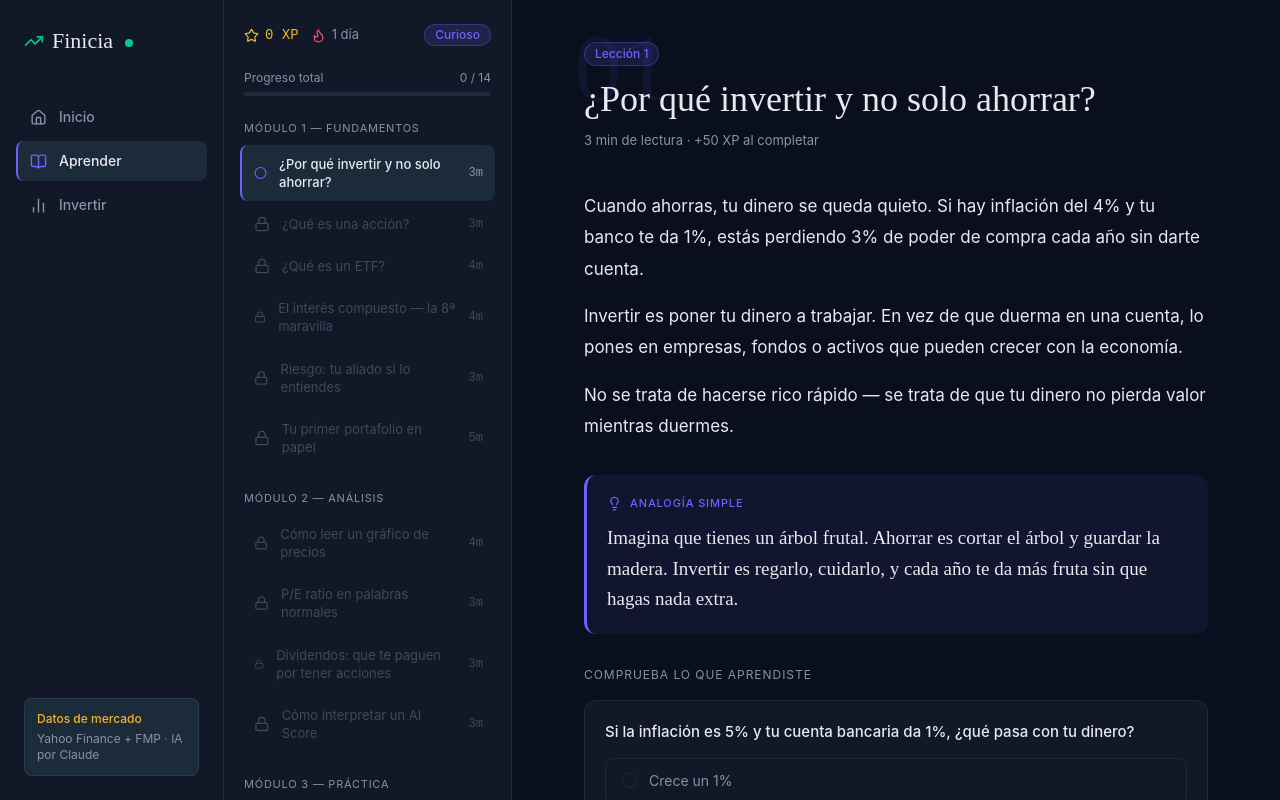
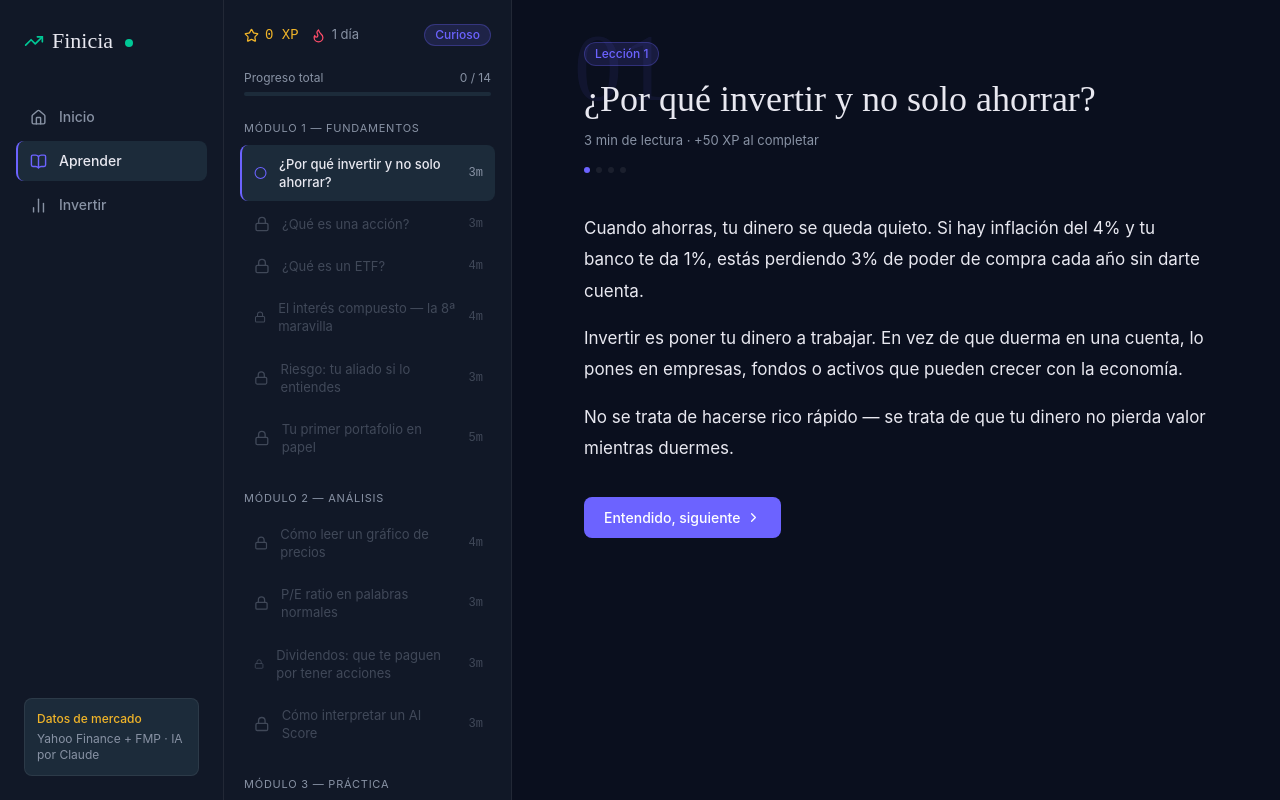
Before and after one commit to svalenciaben/finicia, a Next.js app: page /learn in a window 1280 px wide. Built offline with nearby package versions, Linux system fonts and the light colour scheme.

Commit message:
fix: lesson now flows step by step - concept, analogy, then one question at a time

```diff
--- a/components/LessonView.tsx
+++ b/components/LessonView.tsx
@@ -71,151 +71,142 @@ interface Props {
   onComplete: () => void;
 }
 
+// Steps: 0=concept, 1=analogy, 2..2+quiz.length-1=quiz questions, last=done
 export default function LessonView({ lesson, completed, onComplete }: Props) {
+  const data = LESSONS_DATA[lesson.id] ?? DEFAULT_LESSON;
+  const STEP_CONCEPT = 0;
+  const STEP_ANALOGY = 1;
+  const STEP_QUIZ_START = 2;
+  const totalSteps = STEP_QUIZ_START + data.quiz.length;
+
+  const [step, setStep] = useState(0);
   const [quizAnswers, setQuizAnswers] = useState<Record<number, number>>({});
   const [showXp, setShowXp] = useState(false);
 
-  const data = LESSONS_DATA[lesson.id] ?? DEFAULT_LESSON;
-  const quizDone = data.quiz.every((_, i) => quizAnswers[i] !== undefined);
+  const currentQuizIdx = step - STEP_QUIZ_START;
+  const isQuizStep = step >= STEP_QUIZ_START && step < totalSteps;
+  const isDone = step >= totalSteps;
+  const currentQ = isQuizStep ? data.quiz[currentQuizIdx] : null;
+  const currentAnswered = currentQ !== null && quizAnswers[currentQuizIdx] !== undefined;
 
-  const handleAnswer = (qi: number, ai: number) => {
-    if (quizAnswers[qi] !== undefined) return;
-    setQuizAnswers((prev) => ({ ...prev, [qi]: ai }));
-    if (qi === data.quiz.length - 1 && !completed) {
+  const handleAnswer = (ai: number) => {
+    if (quizAnswers[currentQuizIdx] !== undefined) return;
+    const isLast = currentQuizIdx === data.quiz.length - 1;
+    setQuizAnswers((prev) => ({ ...prev, [currentQuizIdx]: ai }));
+    if (isLast && !completed) {
       setTimeout(() => {
         setShowXp(true);
         setTimeout(() => setShowXp(false), 1500);
         onComplete();
-      }, 600);
+      }, 800);
     }
   };
+
+  const goNext = () => setStep((s) => s + 1);
 
   return (
     <div className="max-w-2xl mx-auto px-6 py-10 pb-32 md:pb-10">
       {/* Header */}
       <div className="mb-10 relative">
-        <div
-          style={{
-            fontFamily: "'DM Serif Display', serif",
-            fontSize: 96,
-            color: "var(--accent-purple)",
-            opacity: 0.08,
-            position: "absolute",
-            top: -20,
-            left: -10,
-            lineHeight: 1,
-            userSelect: "none",
-          }}
-        >
+        <div style={{ fontFamily: "'DM Serif Display', serif", fontSize: 96, color: "var(--accent-purple)", opacity: 0.08, position: "absolute", top: -20, left: -10, lineHeight: 1, userSelect: "none" }}>
           {String(lesson.id).padStart(2, "0")}
         </div>
         <div className="badge-purple mb-3 inline-block relative">Lección {lesson.id}</div>
-        <h1
-          style={{
-            fontFamily: "'DM Serif Display', serif",
-            fontSize: "clamp(26px, 4vw, 36px)",
-            lineHeight: 1.2,
-            color: "var(--text-primary)",
-            marginBottom: 10,
-            position: "relative",
-          }}
-        >
+        <h1 style={{ fontFamily: "'DM Serif Display', serif", fontSize: "clamp(26px, 4vw, 36px)", lineHeight: 1.2, color: "var(--text-primary)", marginBottom: 10, position: "relative" }}>
           {lesson.title}
         </h1>
         <p style={{ fontSize: 13, color: "var(--text-secondary)" }}>
           {lesson.minutes} min de lectura · +50 XP al completar
         </p>
+        {/* Progress dots */}
+        <div className="flex gap-1.5 mt-4">
+          {Array.from({ length: totalSteps }).map((_, i) => (
+            <div key={i} style={{ width: 6, height: 6, borderRadius: "50%", background: i <= step ? "var(--accent-purple)" : "var(--border)", transition: "background 0.3s" }} />
+          ))}
+        </div>
       </div>
 
-      {/* Bloque 1 — Explicación */}
+      {/* Step 0 — Explicación */}
+      {step === STEP_CONCEPT && (
+        <div className="animate-fade-in-up">
           <div className="mb-8">
             {data.concept.split("\n\n").map((p, i) => (
-          <p key={i} style={{ fontSize: 17, lineHeight: 1.85, color: "var(--text-primary)", marginBottom: 16 }}>
-            {p}
-          </p>
+              <p key={i} style={{ fontSize: 17, lineHeight: 1.85, color: "var(--text-primary)", marginBottom: 16 }}>{p}</p>
             ))}
           </div>
+          <button className="btn-primary" onClick={goNext}>
+            Entendido, siguiente <ChevronRight size={15} />
+          </button>
+        </div>
+      )}
 
-      {/* Bloque 2 — Analogía */}
-      <div
-        className="mb-8 p-5 rounded-xl"
-        style={{
-          background: "rgba(108,99,255,0.08)",
-          borderLeft: "3px solid var(--accent-purple)",
-        }}
-      >
+      {/* Step 1 — Analogía */}
+      {step === STEP_ANALOGY && (
+        <div className="animate-fade-in-up">
+          <div className="mb-8 p-5 rounded-xl" style={{ background: "rgba(108,99,255,0.08)", borderLeft: "3px solid var(--accent-purple)" }}>
             <div className="flex items-center gap-2 mb-3">
               <Lightbulb size={15} style={{ color: "var(--accent-purple)" }} />
-          <span style={{ fontSize: 11, fontWeight: 500, color: "var(--accent-purple)", textTransform: "uppercase", letterSpacing: "0.08em" }}>
-            Analogía simple
-          </span>
+              <span style={{ fontSize: 11, fontWeight: 500, color: "var(--accent-purple)", textTransform: "uppercase", letterSpacing: "0.08em" }}>Analogía simple</span>
             </div>
-        <p style={{ fontFamily: "'DM Serif Display', serif", fontSize: 19, lineHeight: 1.6, color: "var(--text-primary)" }}>
-          {data.analogy}
+            <p style={{ fontFamily: "'DM Serif Display', serif", fontSize: 19, lineHeight: 1.6, color: "var(--text-primary)" }}>{data.analogy}</p>
+          </div>
+          <button className="btn-primary" onClick={goNext}>
+            Listo, ponme a prueba <ChevronRight size={15} />
+          </button>
+        </div>
+      )}
+
+      {/* Quiz steps */}
+      {isQuizStep && currentQ && (
+        <div className="animate-fade-in-up">
+          <p style={{ fontSize: 12, color: "var(--text-secondary)", textTransform: "uppercase", letterSpacing: "0.08em", marginBottom: 16 }}>
+            Pregunta {currentQuizIdx + 1} de {data.quiz.length}
           </p>
-      </div>
-
-      {/* Bloque 3 — Quiz */}
-      <div className="mb-8">
-        <p style={{ fontSize: 12, color: "var(--text-secondary)", textTransform: "uppercase", letterSpacing: "0.08em", marginBottom: 16 }}>
-          Comprueba lo que aprendiste
-        </p>
-        <div className="flex flex-col gap-5">
-          {data.quiz.map((q, qi) => {
-            const answered = quizAnswers[qi] !== undefined;
-            const selectedIdx = quizAnswers[qi];
-            return (
-              <div key={qi} className="card p-5">
-                <p style={{ fontSize: 15, fontWeight: 500, color: "var(--text-primary)", marginBottom: 14, lineHeight: 1.5 }}>
-                  {q.q}
-                </p>
+          <div className="card p-5 mb-4">
+            <p style={{ fontSize: 15, fontWeight: 500, color: "var(--text-primary)", marginBottom: 14, lineHeight: 1.5 }}>{currentQ.q}</p>
             <div className="flex flex-col gap-2">
-                  {q.options.map((opt, ai) => {
-                    const isSelected = selectedIdx === ai;
-                    const isCorrect = ai === q.correct;
+              {currentQ.options.map((opt, ai) => {
+                const isSelected = quizAnswers[currentQuizIdx] === ai;
+                const isCorrect = ai === currentQ.correct;
                 let borderColor = "var(--border)";
                 let bg = "transparent";
                 let textColor = "var(--text-secondary)";
-                    if (answered && isSelected) {
+                if (currentAnswered && isSelected) {
                   if (isCorrect) { borderColor = "var(--accent-green)"; bg = "rgba(0,200,150,0.08)"; textColor = "var(--accent-green)"; }
                   else { borderColor = "var(--accent-red)"; bg = "rgba(255,77,106,0.08)"; textColor = "var(--accent-red)"; }
                 }
                 return (
                   <button
                     key={ai}
-                        onClick={() => handleAnswer(qi, ai)}
-                        disabled={answered}
+                    onClick={() => handleAnswer(ai)}
+                    disabled={currentAnswered}
                     className="flex items-center gap-3 px-4 py-3 rounded-lg text-left text-sm transition-all duration-200"
-                        style={{
-                          border: `1px solid ${borderColor}`,
-                          background: bg,
-                          color: textColor,
-                          cursor: answered ? "default" : "pointer",
-                        }}
+                    style={{ border: `1px solid ${borderColor}`, background: bg, color: textColor, cursor: currentAnswered ? "default" : "pointer" }}
                   >
-                        {answered && isSelected && isCorrect && <CheckCircle size={15} style={{ color: "var(--accent-green)", flexShrink: 0 }} />}
-                        {answered && isSelected && !isCorrect && <XCircle size={15} style={{ color: "var(--accent-red)", flexShrink: 0 }} />}
-                        {!answered && <div style={{ width: 15, height: 15, borderRadius: "50%", border: "1px solid var(--border)", flexShrink: 0 }} />}
+                    {currentAnswered && isSelected && isCorrect && <CheckCircle size={15} style={{ color: "var(--accent-green)", flexShrink: 0 }} />}
+                    {currentAnswered && isSelected && !isCorrect && <XCircle size={15} style={{ color: "var(--accent-red)", flexShrink: 0 }} />}
+                    {!currentAnswered && <div style={{ width: 15, height: 15, borderRadius: "50%", border: "1px solid var(--border)", flexShrink: 0 }} />}
                     {opt}
                   </button>
                 );
               })}
             </div>
-                {answered && (
+            {currentAnswered && (
               <div className="mt-3 p-3 rounded-lg animate-fade-in-up" style={{ background: "var(--bg-surface)" }}>
-                    <p style={{ fontSize: 13, color: "var(--text-secondary)", lineHeight: 1.5 }}>
-                      {q.explanation}
-                    </p>
+                <p style={{ fontSize: 13, color: "var(--text-secondary)", lineHeight: 1.5 }}>{currentQ.explanation}</p>
               </div>
             )}
           </div>
-            );
-          })}
+          {currentAnswered && currentQuizIdx < data.quiz.length - 1 && (
+            <button className="btn-primary animate-fade-in-up" onClick={goNext}>
+              Siguiente pregunta <ChevronRight size={15} />
+            </button>
+          )}
         </div>
-      </div>
+      )}
 
-      {/* Bloque 4 — Siguiente */}
-      {completed && (
+      {/* Completado */}
+      {(isDone || completed) && isDone && (
         <div className="card p-5 animate-fade-in-up relative overflow-hidden">
           <div className="flex items-center gap-2 mb-3">
             <CheckCircle size={16} style={{ color: "var(--accent-green)" }} />
@@ -224,10 +215,7 @@ export default function LessonView({ lesson, completed, onComplete }: Props) {
           <p style={{ fontSize: 14, color: "var(--text-secondary)", marginBottom: 16 }}>
             Continúa con la siguiente lección para seguir tu camino.
           </p>
-          <button
-            className="btn-primary"
-            onClick={onComplete}
-          >
+          <button className="btn-primary" onClick={onComplete}>
             Siguiente lección <ChevronRight size={15} />
           </button>
         </div>
```
Lines whose indentation alone changed are shown as unchanged.
